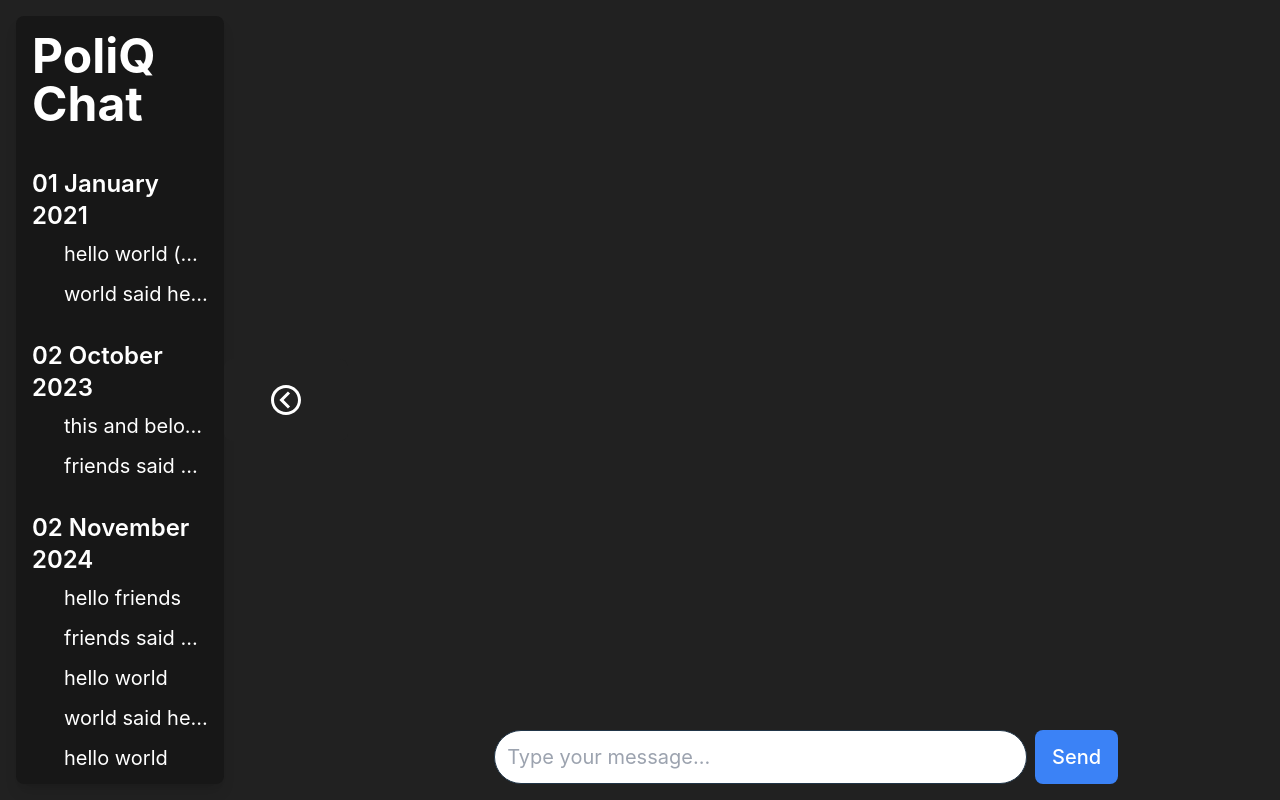
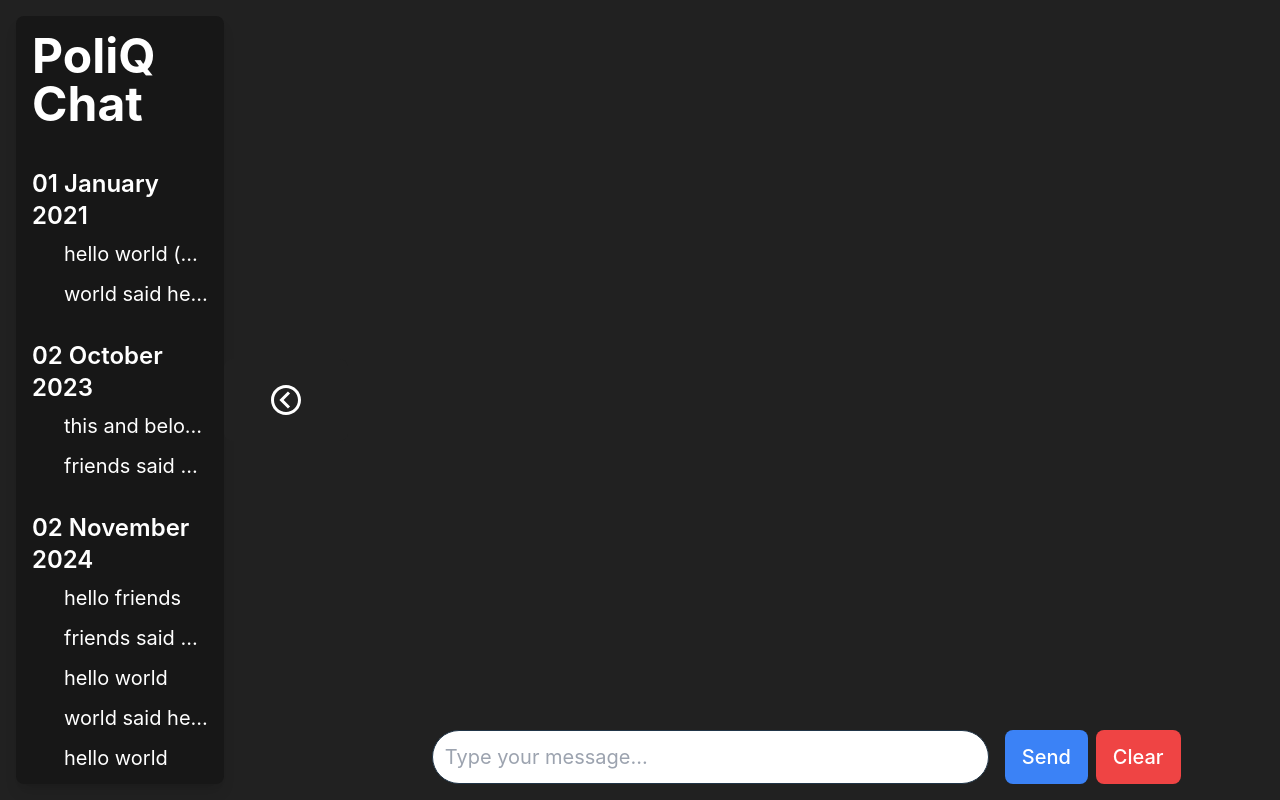
Before and after one commit to rajnaruka06/PoliQ, a React (Vite) app in the folder frontend/: page / in a window 1280 px wide. Built offline with nearby package versions, Linux system fonts and the light colour scheme.

Commit message:
clear message button

```diff
--- a/frontend/src/pages/chatbot.tsx
+++ b/frontend/src/pages/chatbot.tsx
@@ -52,6 +52,10 @@ const ChatBot: React.FC = () => {
                 ]);
             }, 500);
         }
+    };
+
+    const handleClear = () => {
+        setInput("");
     };
 
     // Function to format date
@@ -174,7 +178,7 @@ const ChatBot: React.FC = () => {
                 </button>
             </div>
             {/* chat area */}
-            <div className="flex flex-col mx-auto w-1/2">
+            <div className="flex flex-col mx-auto w-3/5">
                 {/* container for the query and response */}
                 <div className="overflow-y-auto flex-grow p-4 text-2xl rounded-lg">
                     {selectedChatID
@@ -223,7 +227,7 @@ const ChatBot: React.FC = () => {
                           ))}
                 </div>
                 {/* container for message field and send button */}
-                <div className="flex mt-4 text-xl">
+                <div className="flex gap-2 mt-4 text-xl">
                     <input
                         type="text"
                         value={input}
@@ -238,6 +242,13 @@ const ChatBot: React.FC = () => {
                     >
                         Send
                     </button>
+                    {/* clear button */}
+                    <button
+                        onClick={handleClear}
+                        className="px-4 py-2 text-white bg-red-500 rounded-lg"
+                    >
+                        Clear
+                    </button>
                 </div>
             </div>
         </div>
```
